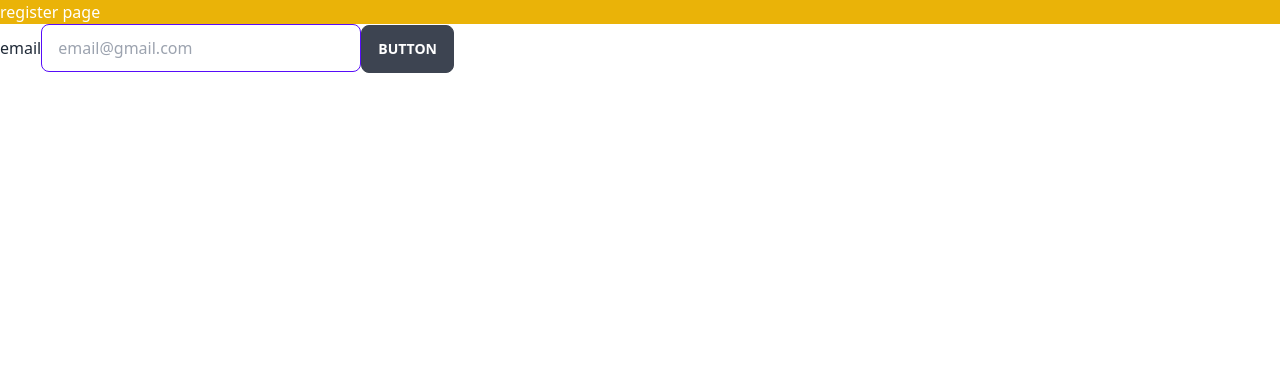
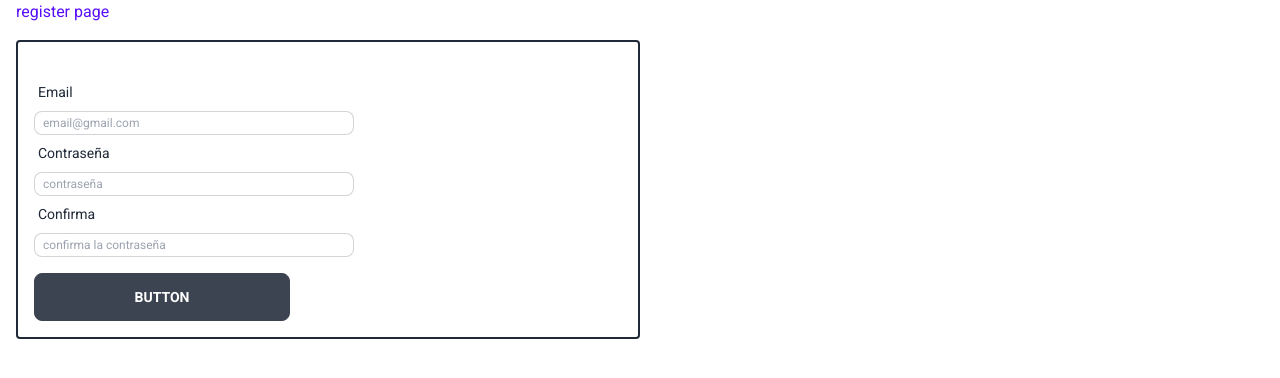
Before and after one commit to Frankiiize/DEVSAFIO, a React (Create React App) app: page /register in a window 1280 px wide. Shown: the top 378 px of the page. Built offline with nearby package versions, Linux system fonts and the light colour scheme.

Commit message:
hotfix: add fonts & class to input componet - added font roboto -added primary color -google fonts link (html) -fonts & colors added to tailwind.config

```diff
--- a/public/index.html
+++ b/public/index.html
@@ -10,6 +10,9 @@
       content="Web site created using create-react-app"
     />
     <link rel="apple-touch-icon" href="%PUBLIC_URL%/logo192.png" />
+    <link rel="preconnect" href="https://fonts.googleapis.com">
+    <link rel="preconnect" href="https://fonts.gstatic.com" crossorigin>
+    <link href="https://fonts.googleapis.com/css2?family=Roboto:wght@300;400;700&display=swap" rel="stylesheet">
     <!--
       manifest.json provides metadata used when your web app is installed on a
       user's mobile device or desktop. See https://developers.google.com/web/fundamentals/web-app-manifest/
--- a/src/components/common/InputComponent.js
+++ b/src/components/common/InputComponent.js
@@ -3,13 +3,15 @@ import React from "react";
 const InputComponent = ({type , id, placeholder, name, label}) => {
   return(
     <>
-      <label>
-        {label}
+      <label className="label capitalize">
+        <span className="label-text">
+          {label}
+        </span>
       </label>
       <input
         type={type}
         placeholder={placeholder}
-        class="input input-bordered input-primary w-full max-w-xs"
+        className="input input-bordered w-full max-w-xs input-xs"
         name={name}
         id={id}
         />
--- a/src/views/register/RegisterPage.js
+++ b/src/views/register/RegisterPage.js
@@ -11,12 +11,32 @@ const RegisterPage = () => {
       label:'email',
       autoComplete:'email',
     },
+    {
+      type:'password',
+      id:'password',
+      placeholder:'contraseña',
+      name:'password',
+      label:'contraseña',
+      autoComplete:'password',
+    },
+    {
+      type:'password',
+      id:'c_password',
+      placeholder:'confirma la contraseña',
+      name:'c_password',
+      label:'confirma',
+      autoComplete:'off',
+    },
   ]
 
   return(
     <>
-    <h1 className="text-white bg-yellow-500">register page</h1>
-    <form>
+    <div className="md:container md:mx-auto px-4">
+        <h1 className="text-primary  bg-yellow-500">register page</h1>
+        <div className="w-1/2 border-red-900  ">
+          <form className="border-2 rounded bborder-violet-500 p-4 my-4">
+            <div className="my-4">
+
               {
                 inputConfig.map((item,index) => (
                   <InputComponent
@@ -29,9 +49,14 @@ const RegisterPage = () => {
                   />
                 ))
               }
+            </div>
+            <div>
+              <button type="submit" class="btn btn-wide">Button</button>
+            </div>
+          </form>
+        </div>
 
-        <button type="submit" class="btn">Button</button>
-    </form>
+    </div>
     </>
   )
 };
--- a/tailwind.config.js
+++ b/tailwind.config.js
@@ -3,6 +3,13 @@ module.exports = {
     "./src/**/*.{js,jsx,ts,tsx}",
   ],
   theme: {
+    colors: {
+      'primary': '#4060ab',
+    },
+    fontFamily: {
+      sans: ['Roboto', 'sans-serif'],
+      serif: ['Merriweather', 'serif'],
+    },
     extend: {},
   },
   plugins:[require("daisyui")],
```
Lines whose indentation alone changed are shown as unchanged.
